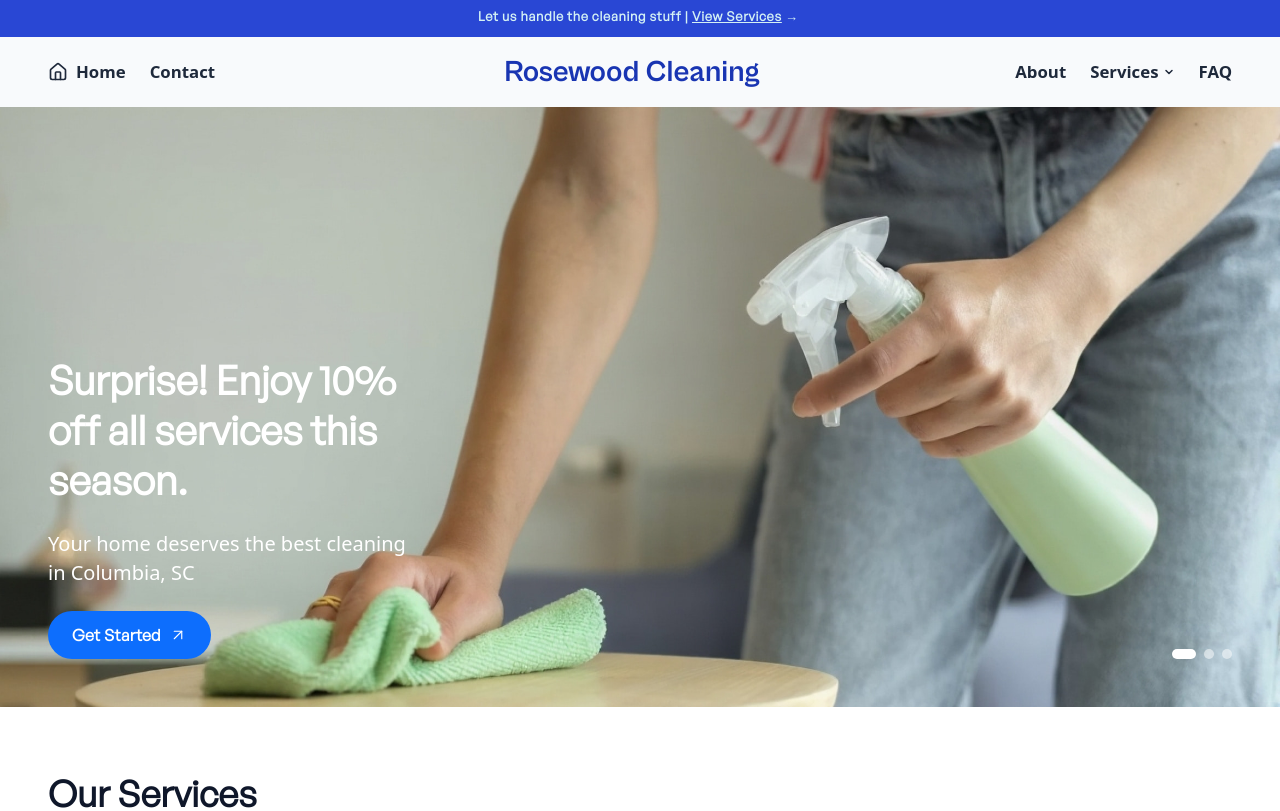
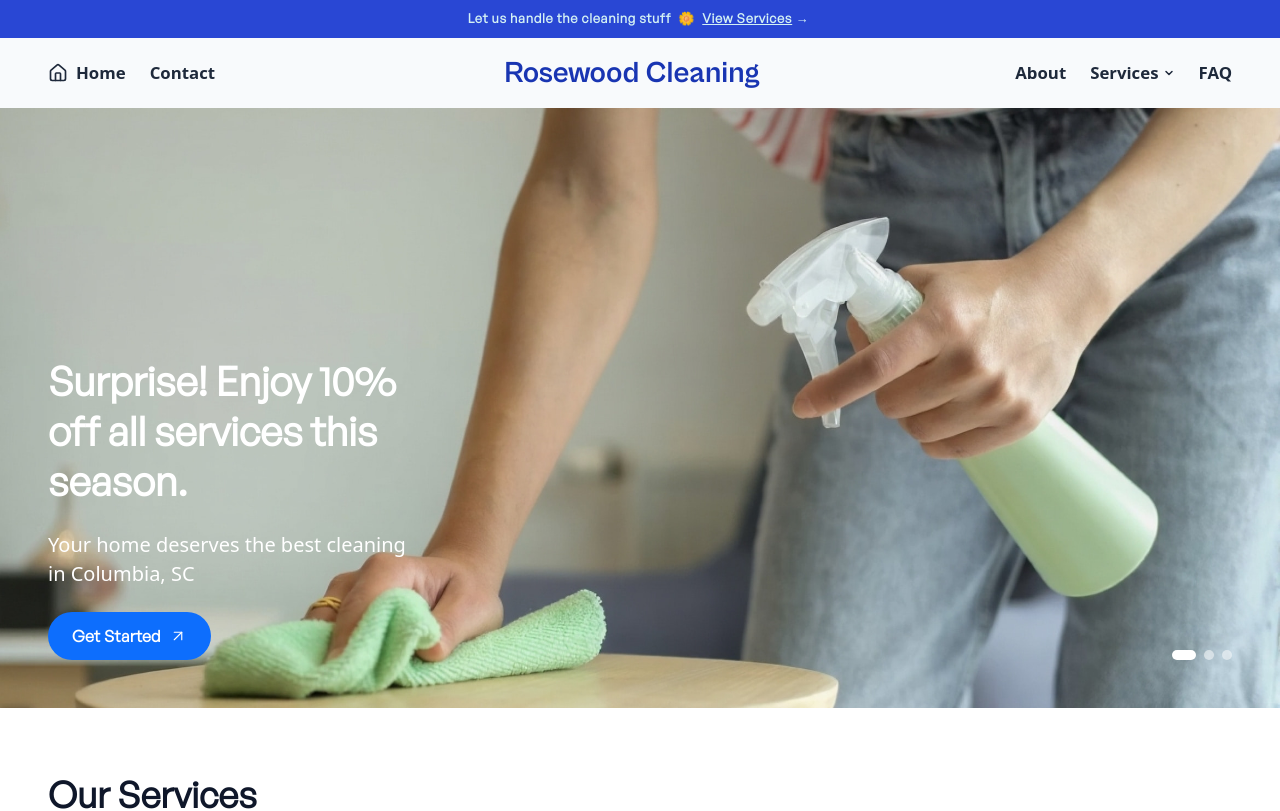
Before and after one commit to alexgoodestudio/rosewood_cleaning_service, a React (Create React App) app: page / in a window 1280 px wide. Shown: the top 811 px of the page. Built offline with nearby package versions, Linux system fonts and the light colour scheme.

Commit message:
new emoji in banenr

```diff
--- a/src/Components/Banner.js
+++ b/src/Components/Banner.js
@@ -69,7 +69,7 @@ function Banner() {
 
           {/* Center Text - now truly centered */}
           <div className="text-center ">
-            <p ref={bannerRef} className="font-semibold banner-text" style={{ fontSize: '0.8125rem', letterSpacing: '0.05em', margin: 0, lineHeight: 1.4, paddingTop: '0.2rem', paddingBottom: '0.2rem' }}>
+            <p ref={bannerRef} className="font-semibold banner-text" style={{ fontSize: '0.8125rem', letterSpacing: '0.05em', margin: 0, lineHeight: 1.4, paddingTop: '0.3rem', paddingBottom: '0.15rem' }}>
 
               <span className="overflow-hidden inline-block">
                 <span className="word inline-block">Let </span>
@@ -91,7 +91,7 @@ function Banner() {
               </span>
 
               <span className="overflow-hidden inline-block">
-                <span className="word inline-block ">|</span>
+                <span className="word inline-block px-1">🌼</span>
               </span>
 
               <span className="overflow-hidden inline-block">
--- a/src/Style.css
+++ b/src/Style.css
@@ -104,7 +104,7 @@
 
 /* Banner text color - responsive */
 .banner-text {
-  color: #2947d4; /* Blue text on pastel background for mobile */
+  color: #1e293b; /* Slate-800 text on pastel background for mobile */
 }
 
 @media (min-width: 768px) {
```
